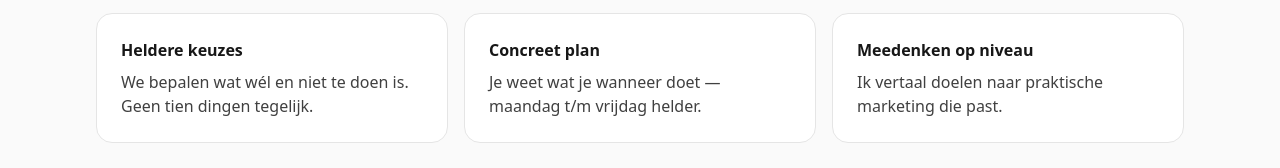
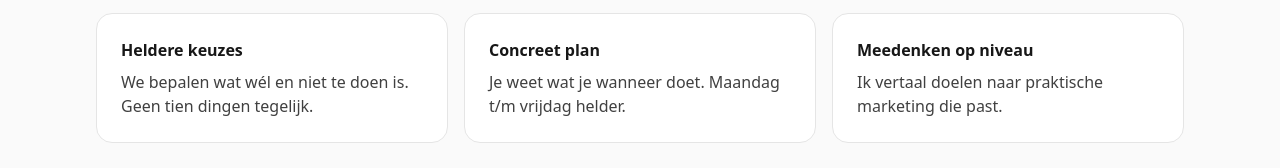
Before and after one commit to Emmahl98/dorabelle, a website: page src/index.html in a window 1280 px wide. Shown: the part 706-874 px from the top of the page. Drawn offline with nearby package versions, Linux system fonts and the light colour scheme; files that its build step writes are made by us from their sources.

Commit message:
Update index.html

```diff
--- a/src/index.html
+++ b/src/index.html
@@ -63,7 +63,7 @@
         </div>
         <div class="rounded-2xl border border-neutral-200 bg-white p-6">
           <h4 class="font-semibold">Concreet plan</h4>
-          <p class="mt-2 text-neutral-700">Je weet wat je wanneer doet — maandag t/m vrijdag helder.</p>
+          <p class="mt-2 text-neutral-700">Je weet wat je wanneer doet. Maandag t/m vrijdag helder.</p>
         </div>
         <div class="rounded-2xl border border-neutral-200 bg-white p-6">
           <h4 class="font-semibold">Meedenken op niveau</h4>
```
